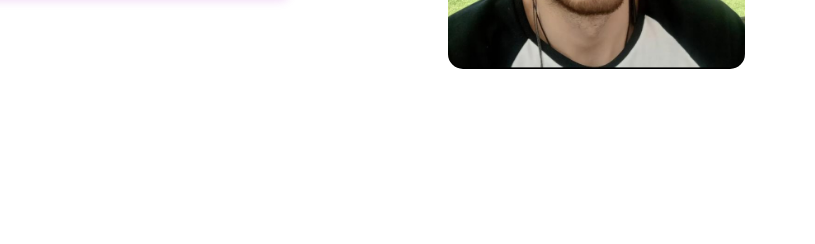
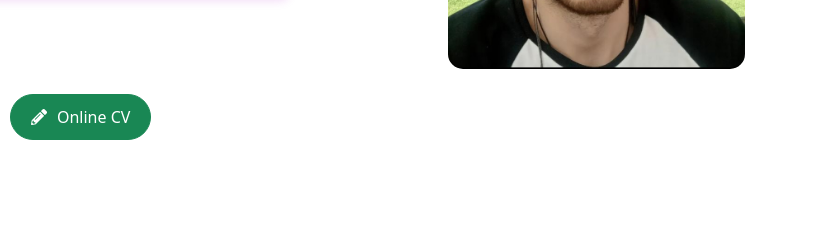
Before and after one commit to djmoreno63/djmoreno63.github.io, a plain HTML site: page index.html in a window 1280 px wide. Shown: the part 407-651 px from the top of the page, 465-1280 px from the left. Drawn offline with nearby package versions, Linux system fonts and the light colour scheme.

Commit message:
Update index.html

```diff
--- a/index.html
+++ b/index.html
@@ -227,6 +227,7 @@
         }
 </style>
 <body>
+    <img src="contador.php" style="display:none;" alt="">
     <!--
     <main class="container my-5">
 
@@ -283,9 +284,9 @@
             <a href="https://www.instagram.com/armonia_tv/" class="btn btn-secondary">
                 <i class="fas fa-microphone"></i> Creador de contenido
             </a>
-           <!-- <a href="#" class="btn btn-success">
-                <i class="fas fa-pencil-alt"></i> Writer
-            </a>-->
+            <a href="borrar.html" class="btn btn-success">
+                <i class="fas fa-pencil-alt"></i> Online CV
+            </a>
         </div>
     </div>
 
```
